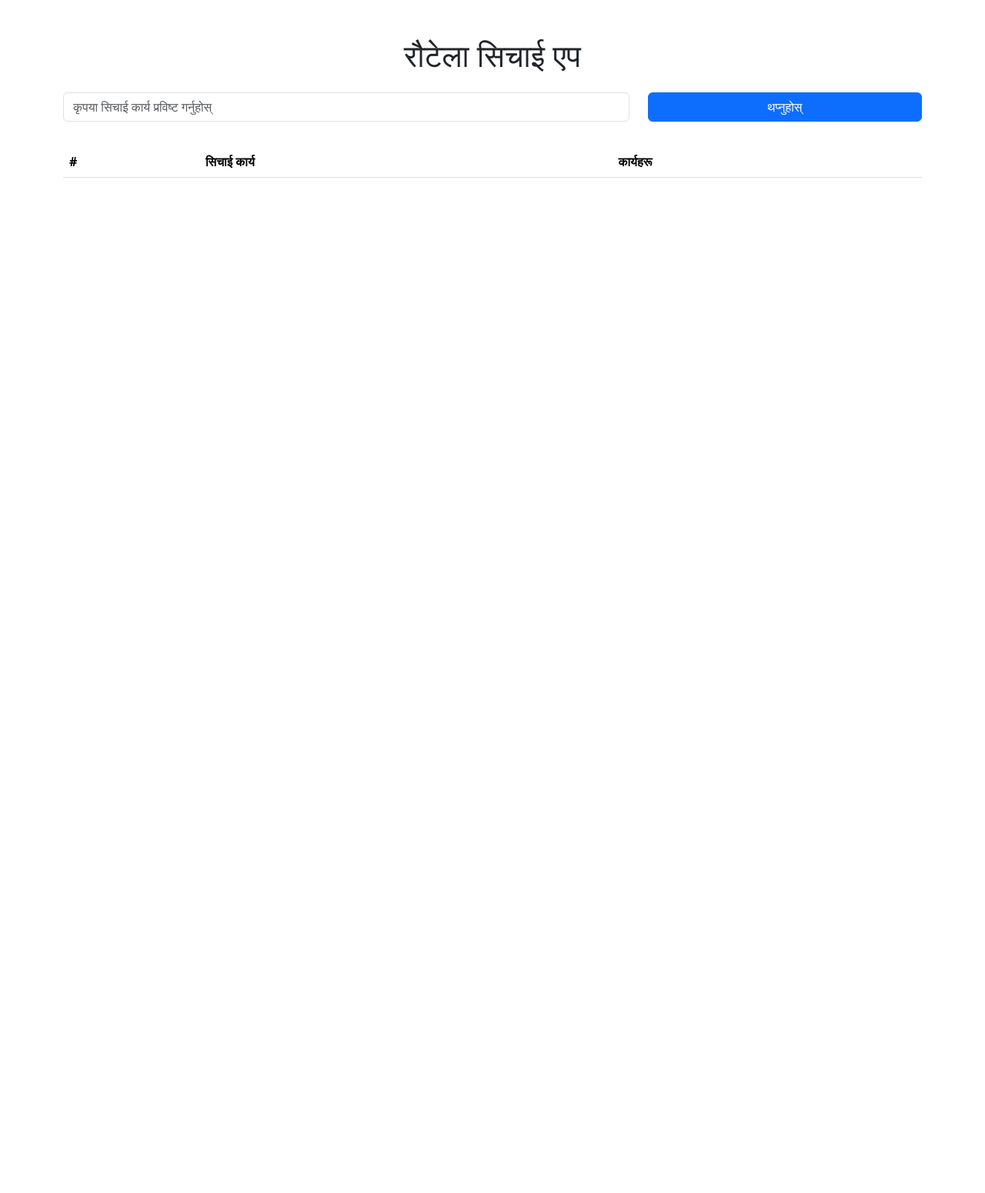
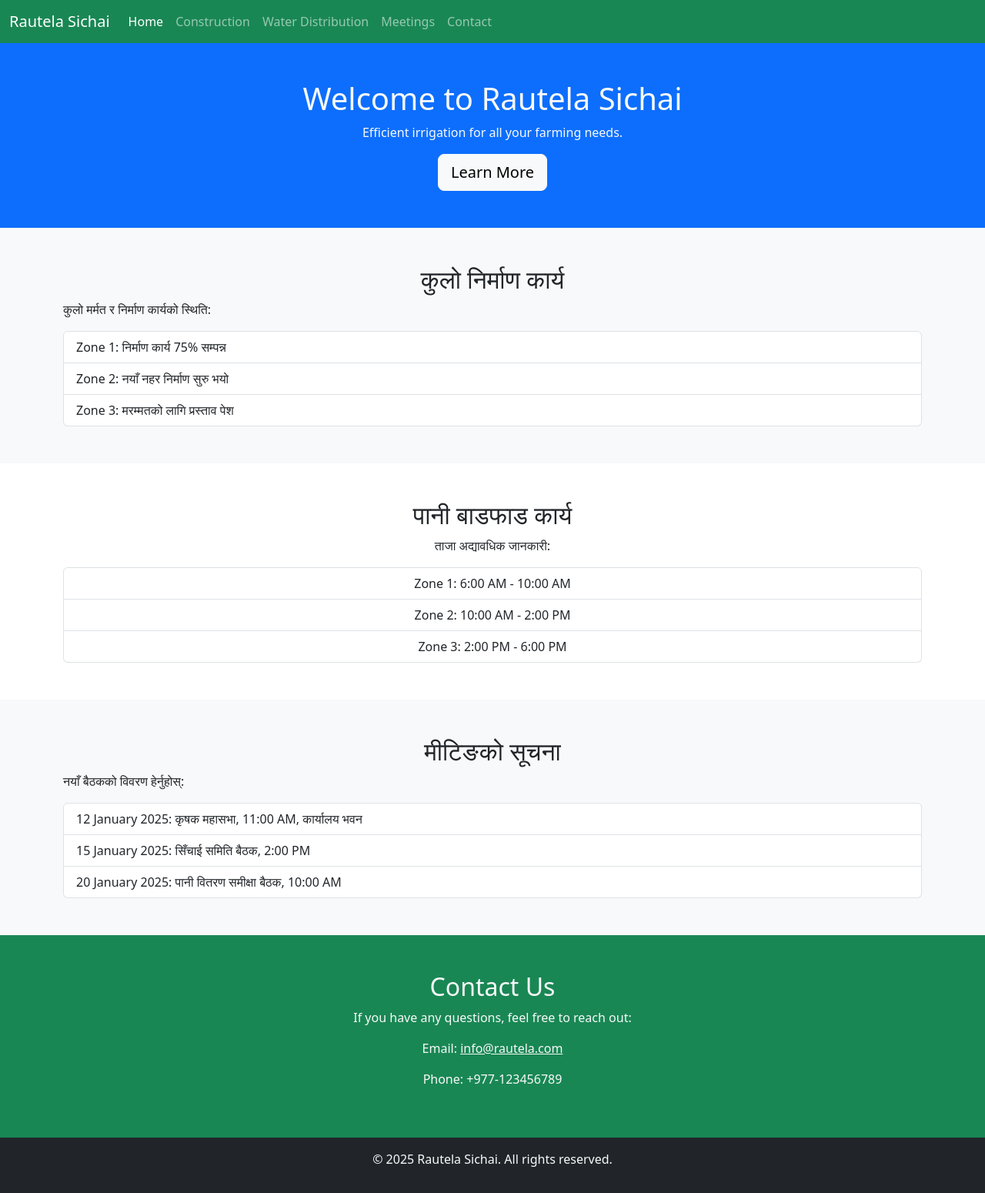
Before and after one commit to prakashharki/Rautela-sichai-software, a plain HTML site: page index.HTML in a window 1280 px wide. Shown: the whole page at 77% size. Before the commit the page ends 800 px from the top, so only its background shows below. Drawn offline with nearby package versions, Linux system fonts and the light colour scheme.

Commit message:
Update index.HTML

```diff
--- a/index.HTML
+++ b/index.HTML
@@ -4,40 +4,96 @@
   <meta charset="UTF-8">
   <meta name="viewport" content="width=device-width, initial-scale=1.0">
   <title>Rautela Sichai App</title>
+  <!-- Bootstrap 5 -->
   <link href="https://cdn.jsdelivr.net/npm/bootstrap@5.3.0-alpha1/dist/css/bootstrap.min.css" rel="stylesheet">
-  <link rel="stylesheet" href="styles.css">
+  <link rel="stylesheet" href="style.css">
 </head>
 <body>
-  <div class="container mt-5">
-    <h1 class="text-center mb-4">रौटेला सिचाई एप</h1>
 
-    <!-- Task Form -->
-    <form id="taskForm" class="mb-4">
-      <div class="row">
-        <div class="col-md-8 mb-2">
-          <input type="text" class="form-control" id="taskInput" placeholder="कृपया सिचाई कार्य प्रविष्ट गर्नुहोस्" required>
-        </div>
-        <div class="col-md-4">
-          <button type="submit" class="btn btn-primary w-100">थप्नुहोस्</button>
-        </div>
-      </div>
-    </form>
+<!-- Navbar -->
+<nav class="navbar navbar-expand-lg navbar-dark bg-success">
+  <div class="container-fluid">
+    <a class="navbar-brand" href="#">Rautela Sichai</a>
+    <button class="navbar-toggler" type="button" data-bs-toggle="collapse" data-bs-target="#navbarNav">
+      <span class="navbar-toggler-icon"></span>
+    </button>
+    <div class="collapse navbar-collapse" id="navbarNav">
+      <ul class="navbar-nav">
+        <li class="nav-item"><a class="nav-link active" href="#home">Home</a></li>
+        <li class="nav-item"><a class="nav-link" href="#construction">Construction</a></li>
+        <li class="nav-item"><a class="nav-link" href="#distribution">Water Distribution</a></li>
+        <li class="nav-item"><a class="nav-link" href="#meeting">Meetings</a></li>
+        <li class="nav-item"><a class="nav-link" href="#contact">Contact</a></li>
+      </ul>
+    </div>
+  </div>
+</nav>
 
-    <!-- Task List -->
-    <table class="table table-hover">
-      <thead>
-        <tr>
-          <th scope="col">#</th>
-          <th scope="col">सिचाई कार्य</th>
-          <th scope="col">कार्यहरू</th>
-        </tr>
-      </thead>
-      <tbody id="taskList">
-        <!-- Tasks will dynamically appear here -->
-      </tbody>
-    </table>
+<!-- Home Section -->
+<section id="home" class="bg-primary text-light text-center py-5">
+  <div class="container">
+    <h1>Welcome to Rautela Sichai</h1>
+    <p>Efficient irrigation for all your farming needs.</p>
+    <button class="btn btn-light btn-lg">Learn More</button>
   </div>
+</section>
 
-  <script src="script.js"></script>
+<!-- कुलो निर्माण कार्य Section -->
+<section id="construction" class="py-5 bg-light">
+  <div class="container">
+    <h2 class="text-center">कुलो निर्माण कार्य</h2>
+    <p>कुलो मर्मत र निर्माण कार्यको स्थिति:</p>
+    <ul class="list-group">
+      <li class="list-group-item">Zone 1: निर्माण कार्य 75% सम्पन्न</li>
+      <li class="list-group-item">Zone 2: नयाँ नहर निर्माण सुरु भयो</li>
+      <li class="list-group-item">Zone 3: मरम्मतको लागि प्रस्ताव पेश</li>
+    </ul>
+  </div>
+</section>
+
+<!-- पानी बाडफाड कार्य Section -->
+<section id="distribution" class="py-5">
+  <div class="container text-center">
+    <h2>पानी बाडफाड कार्य</h2>
+    <p>ताजा अद्यावधिक जानकारी:</p>
+    <ul class="list-group">
+      <li class="list-group-item">Zone 1: 6:00 AM - 10:00 AM</li>
+      <li class="list-group-item">Zone 2: 10:00 AM - 2:00 PM</li>
+      <li class="list-group-item">Zone 3: 2:00 PM - 6:00 PM</li>
+    </ul>
+  </div>
+</section>
+
+<!-- मीटिङ बोलाउने कार्य Section -->
+<section id="meeting" class="bg-light py-5">
+  <div class="container">
+    <h2 class="text-center">मीटिङको सूचना</h2>
+    <p>नयाँ बैठकको विवरण हेर्नुहोस्:</p>
+    <ul class="list-group">
+      <li class="list-group-item">12 January 2025: कृषक महासभा, 11:00 AM, कार्यालय भवन</li>
+      <li class="list-group-item">15 January 2025: सिँचाई समिति बैठक, 2:00 PM</li>
+      <li class="list-group-item">20 January 2025: पानी वितरण समीक्षा बैठक, 10:00 AM</li>
+    </ul>
+  </div>
+</section>
+
+<!-- Contact Section -->
+<section id="contact" class="py-5 text-center bg-success text-light">
+  <div class="container">
+    <h2>Contact Us</h2>
+    <p>If you have any questions, feel free to reach out:</p>
+    <p>Email: <a href="mailto:info@rautela.com" class="text-light">info@rautela.com</a></p>
+    <p>Phone: +977-123456789</p>
+  </div>
+</section>
+
+<!-- Footer -->
+<footer class="text-center py-3 bg-dark text-light">
+  <p>© 2025 Rautela Sichai. All rights reserved.</p>
+</footer>
+
+<!-- Bootstrap JS -->
+<script src="https://cdn.jsdelivr.net/npm/bootstrap@5.3.0-alpha1/dist/js/bootstrap.bundle.min.js"></script>
+<script src="script.js"></script>
 </body>
 </html>
```
